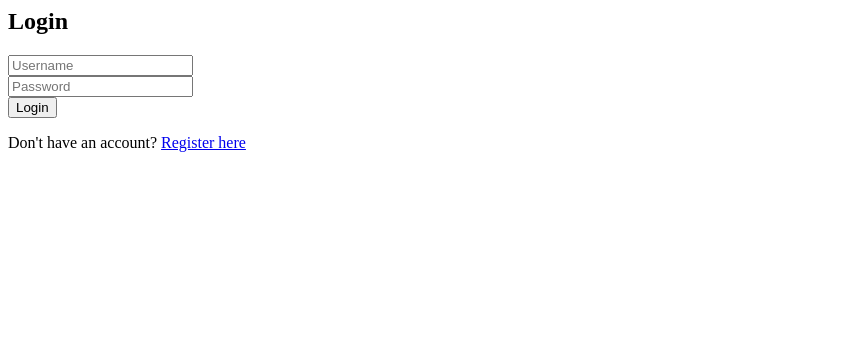
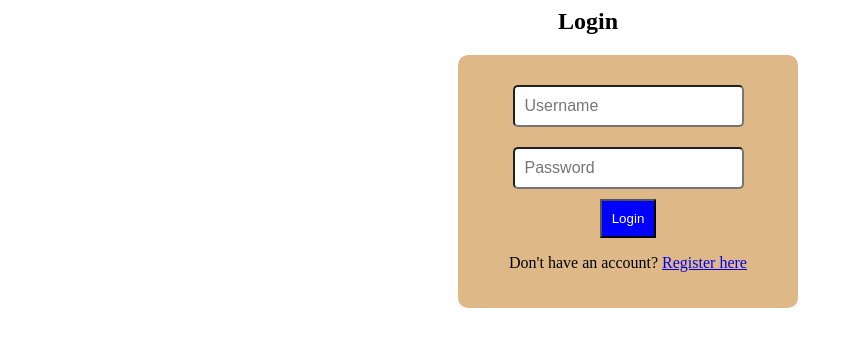
Before and after one commit to neerajsree/user-registeration, a Django app: page / in a window 1280 px wide. Shown: the top 347 px of the page, without its empty margins (0-853 px from the left). Run offline with Django 3.2, Linux system fonts and the light colour scheme.

Commit message:
second commit

```diff
--- /dev/null
+++ b/register/static/css/login.css
@@ -0,0 +1,28 @@
+h2 {
+
+    margin-left: 550px;
+ }
+
+ form {
+     background: burlywood;
+     padding: 20px;
+     width: 300px;
+     border-radius: 10px;
+     text-align: center;
+     margin-left: 450px;
+ }
+
+ input {
+     padding: 10px;
+     margin: 10px;
+     border-radius: 5px;
+     font-size: 16px;
+ }
+
+ button {
+     padding: 10px;
+     background: blue;
+     color: white;
+
+
+ }
--- a/register/templates/login.html
+++ b/register/templates/login.html
@@ -1,8 +1,17 @@
+{% load static %}
+<html>
+<head>
+<title>Home</title>
+<link rel="stylesheet" href="{% static 'css/login.css' %}">
+</head>
+<body>
 <h2>Login</h2>
-<form method="POST">
+<form method="POST"  action="/login/">
     {% csrf_token %}
-    <input type="text" name="username" placeholder="Username" required><br>
+    <input type="text" name="username" placeholder="Username" required>
     <input type="password" name="password" placeholder="Password" required><br>
-    <button type="submit">Login</button>
+    <button type="submit" >Login</a></button>
+    <p>Don't have an account? <a href="/registeration/">Register here</a></p>
 </form>
-<p>Don't have an account? <a href="/registeration/">Register here</a></p>
+</body>
+</html>
--- a/register/templates/userpage.html
+++ b/register/templates/userpage.html
@@ -5,9 +5,10 @@
     <link rel="stylesheet" href="{% static 'css/userpage.css' %}">
 </head>
 <body>
-    <div class="box">
+    <div class="box1">
         <h1>Hello, {{ username }}!</h1>
-        <a href="{% url 'logout' %}">Logout</a>
+        <a href="/logout/" class="box2">logout</a>
+
     </div>
 </body>
 </html>
```
Also changed, not shown: register/static/css/register.css (added, +28 -0 lines), register/static/css/userpage.css (+18 -5 lines), register/templates/register.html (+10 -1 lines), db.sqlite3.
